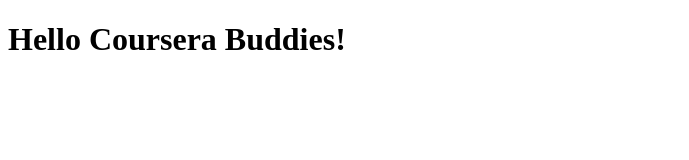
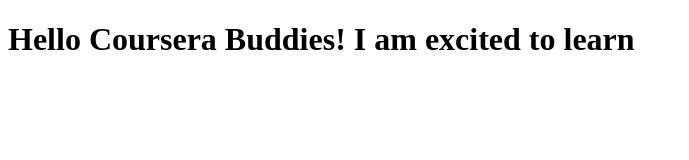
Before and after one commit to jyoti7674/coursera-test, a plain HTML site: page index.html in a window 1280 px wide. Shown: the whole page, without its empty margins (0-689 px from the left). Drawn offline with Linux system fonts and the light colour scheme.

Commit message:
New version of web file

```diff
--- a/index.html
+++ b/index.html
@@ -5,6 +5,6 @@
     <title>Hello Coursera</title>
   </head>
   <body>
-    <h1>Hello Coursera Buddies!</h1>
+    <h1>Hello Coursera Buddies! I am excited to learn</h1>
   </body>
 </html>
```
